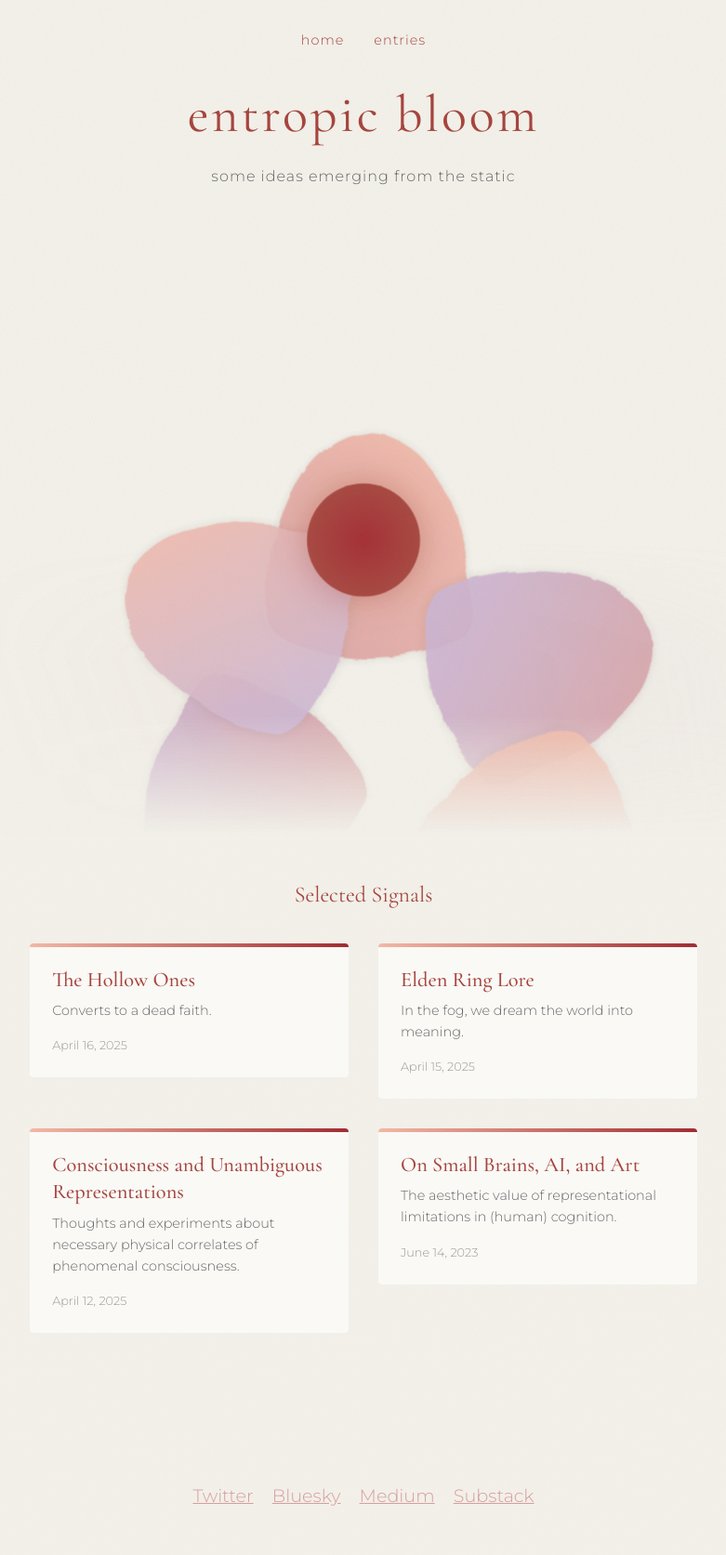
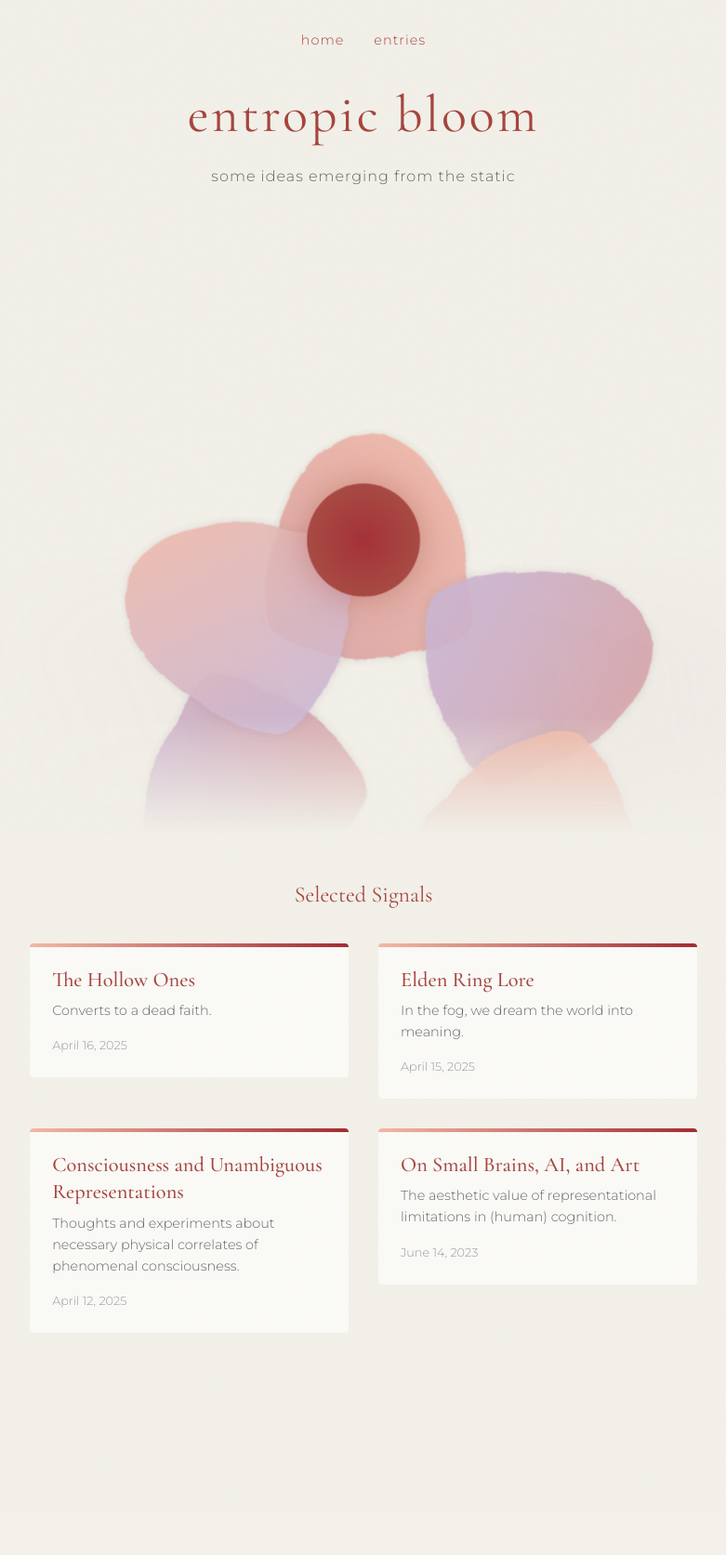
Before and after one commit to entropicbloom/signals, a Jekyll site: the page built from index.html, in a window 1280 px wide. Shown: the whole page at 93% size, without its empty margins (249-1030 px from the left). Built offline with Jekyll 4.4.1, drawn with Linux system fonts in a browser that asks for light colours; after the commit the page ends 1626 px from its top, so only the background shows below that.

Commit message:
removed social media links

```diff
--- a/_includes/footer.html
+++ b/_includes/footer.html
@@ -1,8 +1,2 @@
 <footer>
-    <div class="social-links">
-        <a href="https://x.com/entropicbloom" aria-label="Twitter" target="_blank">Twitter</a>
-        <a href="https://bsky.app/profile/entropicbloom.bsky.social" aria-label="Bluesky" target="_blank">Bluesky</a>
-        <a href="https://medium.com/@entropicbloom" aria-label="Medium" target="_blank">Medium</a>
-        <a href="https://substack.com/@entropicbloom" aria-label="Substack" target="_blank">Substack</a>
-    </div>
 </footer>
--- a/assets/css/style.css
+++ b/assets/css/style.css
@@ -372,21 +372,6 @@ footer {
     margin: 0 auto;
 }
 
-.social-links {
-    margin-top: 1rem;
-}
-
-.social-links a {
-    display: inline-block;
-    margin: 0 0.5rem;
-    color: var(--muted-rose);
-    font-size: 1.2rem;
-    transition: color 0.3s ease;
-}
-
-.social-links a:hover {
-    color: var(--pomegranate);
-}
 
 /* Single Post Styles */
 .post-header {
```
